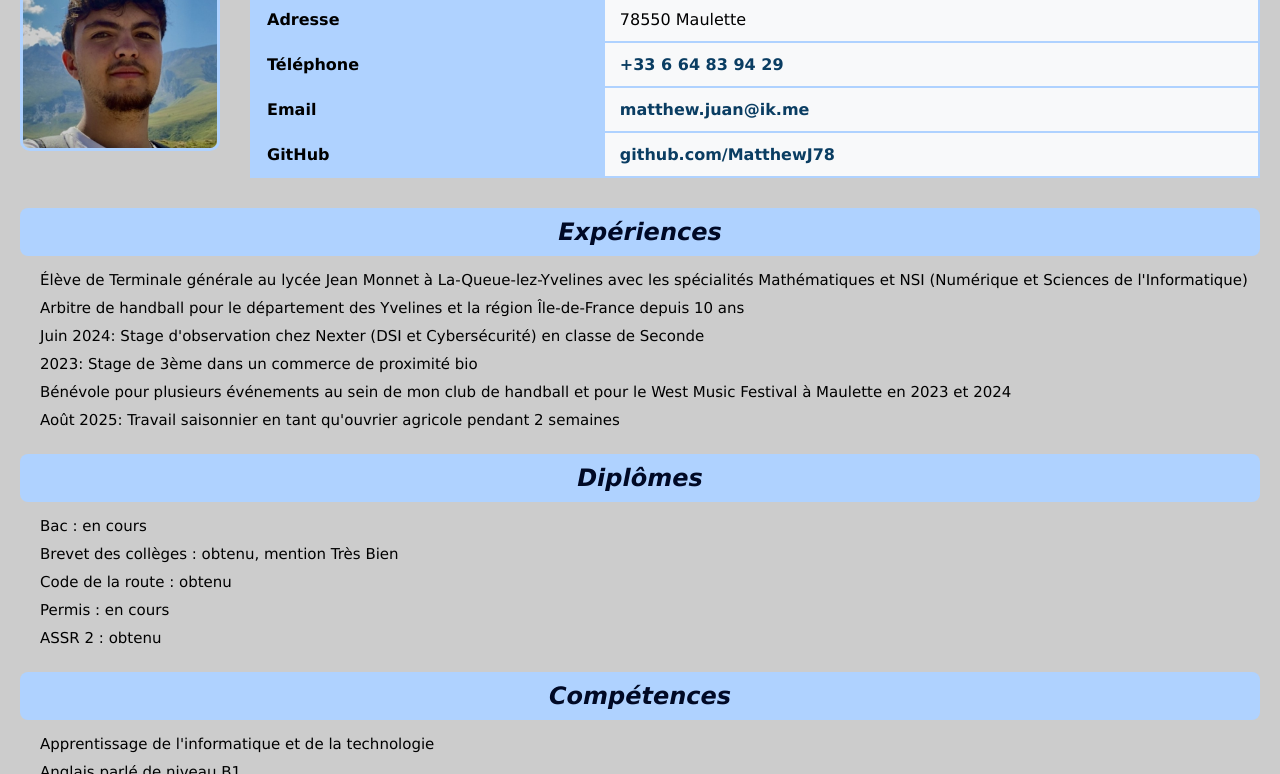
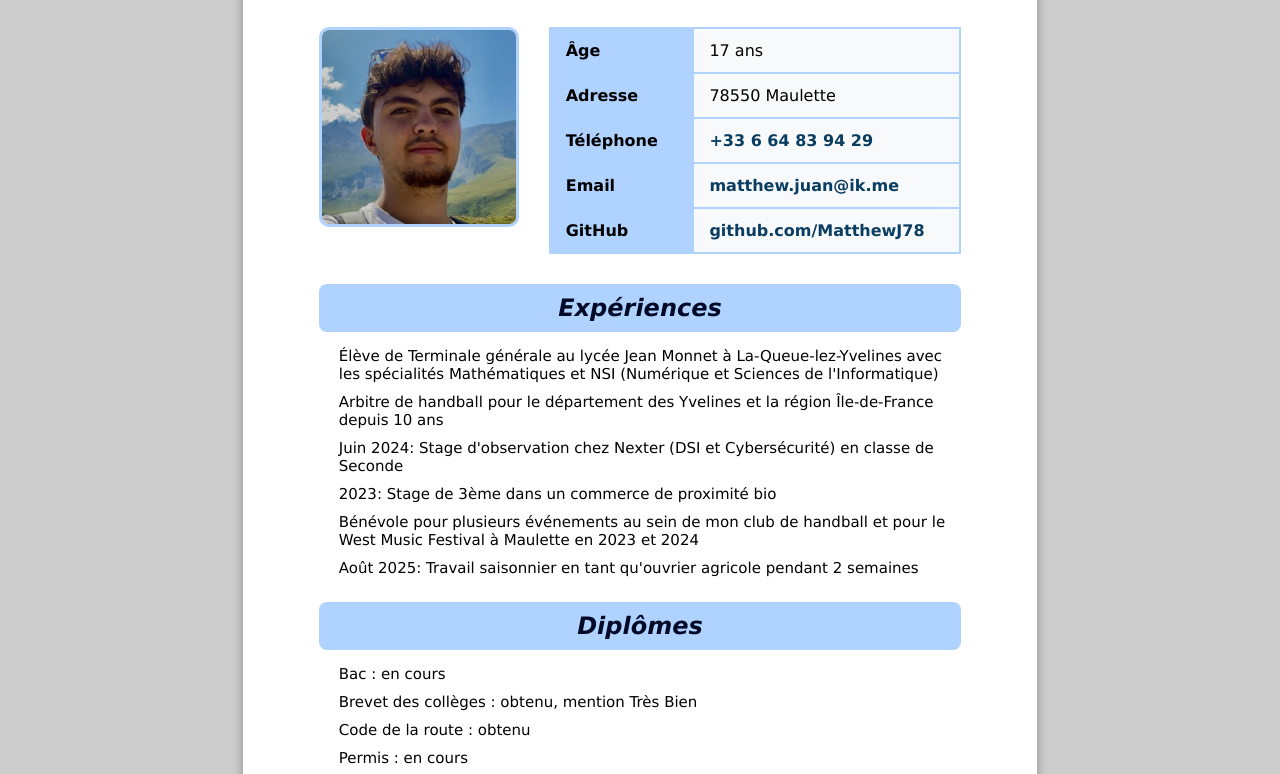
Before and after one commit to MatthewJ78/MonCV, a plain HTML site: page index.html in a window 1280 px wide. Shown: the part 195-969 px from the top of the page. Drawn offline with Linux system fonts and the light colour scheme.

Commit message:
Refactor CSS styles and add page class

```diff
--- a/style.css
+++ b/style.css
@@ -10,7 +10,14 @@ body {
     padding: 20px;
 }
 
-
+.page {
+    width: 210mm;
+    min-height: 297mm;
+    margin: auto;
+    padding: 20mm;
+    background: white;
+    box-shadow: 0 0 10px rgba(0, 0, 0, 0.3);
+}
 
 h1 {
     color: #000925;
```
